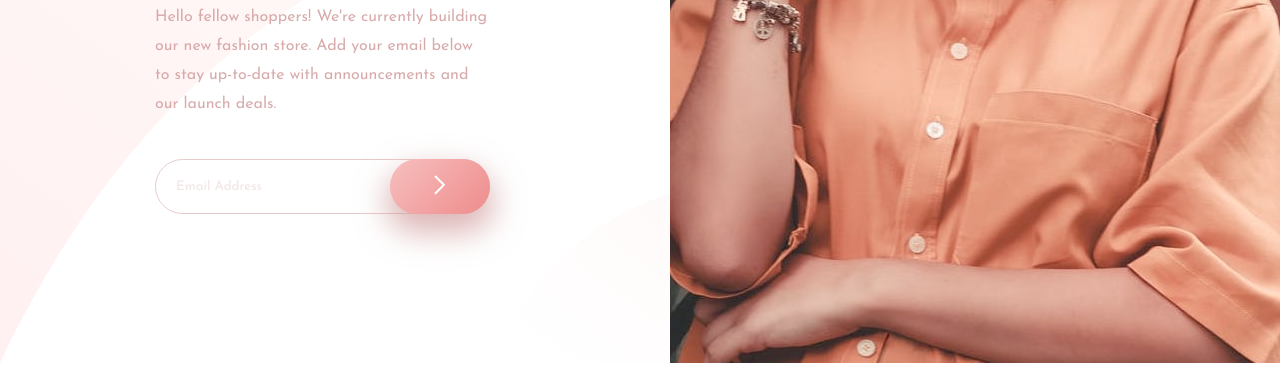
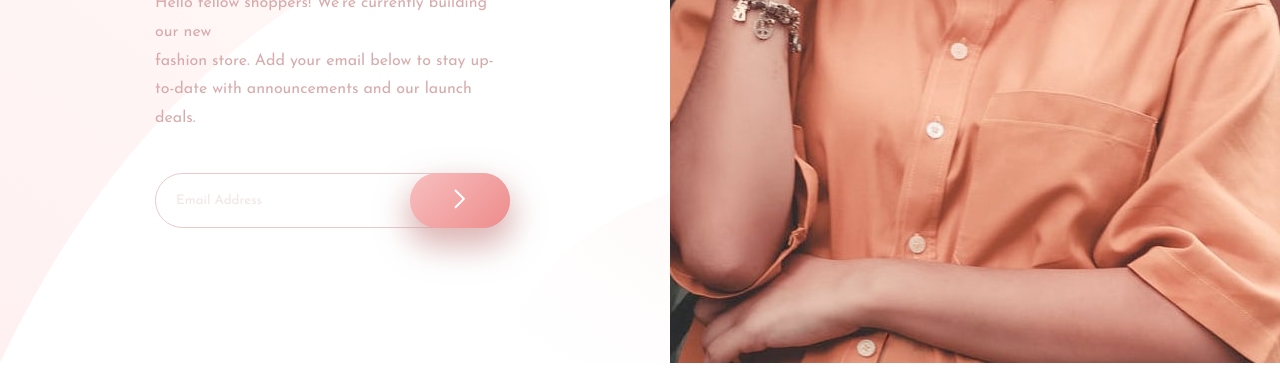
Before and after one commit to tanismith/comming-soon-page, a plain HTML site: page index.html in a window 1280 px wide. Shown: the part 437-811 px from the top of the page. Drawn offline with Linux system fonts and the light colour scheme.

Commit message:
p element

```diff
--- a/index.html
+++ b/index.html
@@ -31,7 +31,7 @@
           coming soon
         </h2>
         <p>
-          Hello fellow shoppers! We're currently building our new
+          Hello fellow shoppers! We're currently building our new <br>
           fashion store. Add your email below to stay up-to-date with announcements
           and our launch deals.
         </p>
--- a/style.css
+++ b/style.css
@@ -44,7 +44,7 @@ main {
   display: flex;
   flex-direction: column;
   margin-left: 155px;
-  width: 50%;
+  width: 53%;
   font-weight: 400;
   padding-top: 6em;
 }
```
